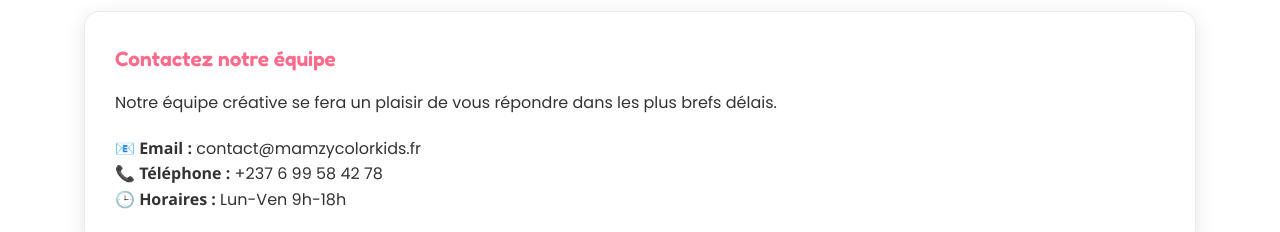
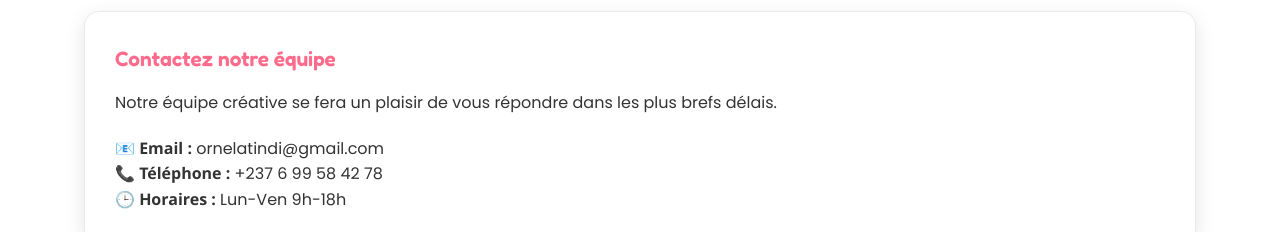
Before and after one commit to nguembu/mamzy-color-kids, a React (Vite) app: page /faq in a window 1280 px wide. Shown: the part 1440-1672 px from the top of the page. Built offline with nearby package versions, Linux system fonts and the light colour scheme; the HTML template or start-up script is replaced by a standard one.

Commit message:
ajout de l'email

```diff
--- a/src/pages/FAQ.jsx
+++ b/src/pages/FAQ.jsx
@@ -55,7 +55,7 @@ const FAQ = () => {
                 <h3>Contactez notre équipe</h3>
                 <p>Notre équipe créative se fera un plaisir de vous répondre dans les plus brefs délais.</p>
                 <div style={{ marginTop: '20px' }}>
-                  <p><strong>📧 Email :</strong> contact@mamzycolorkids.fr</p>
+                  <p><strong>📧 Email :</strong> ornelatindi@gmail.com</p>
                   <p><strong>📞 Téléphone :</strong> +237 6 99 58 42 78</p>
                   <p><strong>🕒 Horaires :</strong> Lun-Ven 9h-18h</p>
                 </div>
```
